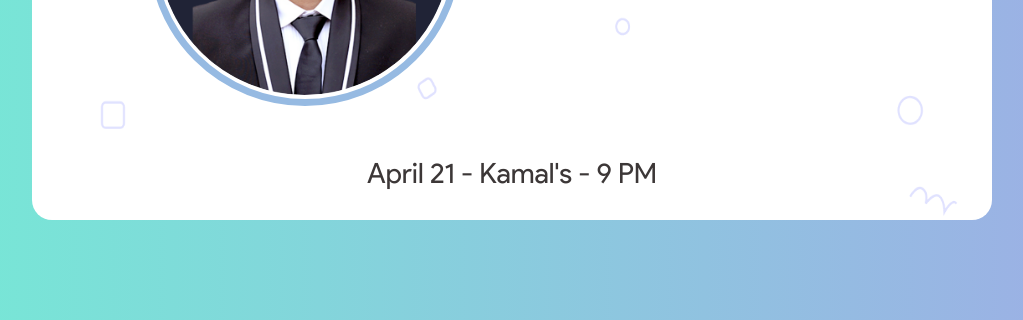
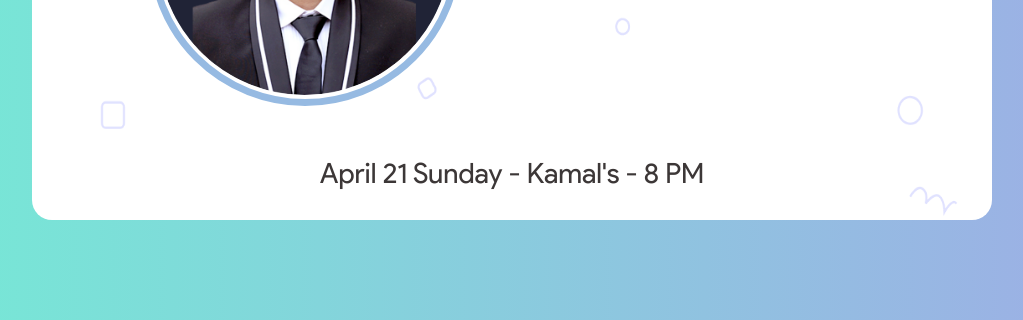
Before and after one commit to meliodas113/Farewell-19, a plain HTML site: page index.html in a window 1280 px wide. Shown: the part 480-800 px from the top of the page, without its empty margins (128-1151 px from the left). Drawn offline with Linux system fonts and the light colour scheme; files whose address does not match are found by name.

Commit message:
changed time

```diff
--- a/index.html
+++ b/index.html
@@ -27,7 +27,7 @@
                 </div>
                 <div class="arrow" onclick="doNext()"><!-- here goes the next button --></div>
             </div>
-            <div class="lower">April 21 - Kamal's - 9 PM</div>
+            <div class="lower">April 21 Sunday - Kamal's - 8 PM</div>
         </div>
         <script src="app.js" charset="utf-8"></script>
     </body>
```
